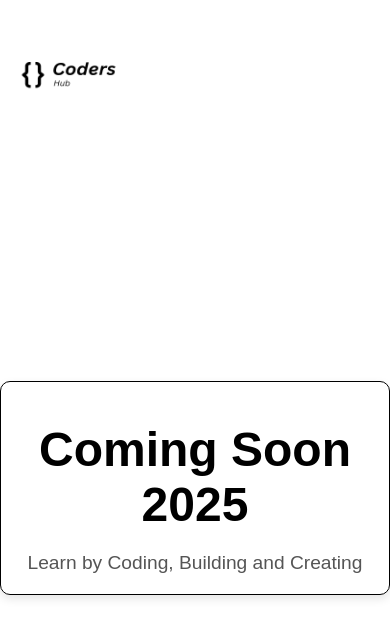
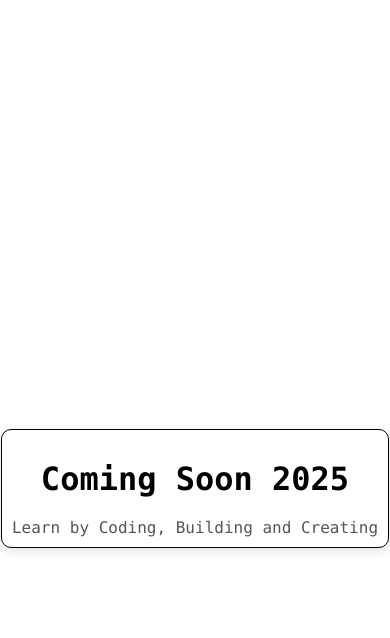
Before and after one commit to Pythonwithsean/CodershubUk, a React (Vite) app in the folder CodershubApp/: page / in a window 390 px wide. Shown: the top 638 px of the page. Built offline with nearby package versions, Linux system fonts and the light colour scheme.

Commit message:
add comingSoon.css

```diff
--- a/CodershubApp/src/styles/Comingsoon.css
+++ b/CodershubApp/src/styles/Comingsoon.css
@@ -5,7 +5,8 @@
   height: 100vh;
   background: white;
   color: black;
-  font-family: "Poppins", sans-serif;
+  font-family: "Monaco", "Menlo", "Ubuntu Mono", "Consolas", "source-code-pro",
+    monospace;
   text-align: center;
 }
 
@@ -18,11 +19,10 @@
 }
 
 .Logo {
-  max-width: 150px;
+  /* max-width: 150px;
   margin-bottom: 20px;
-  animation: fadeIn 2s ease-in-out;
   border-radius: 50%;
-  padding: 10px;
+  padding: 10px; */
 }
 
 h1 {
@@ -47,3 +47,20 @@ p {
     transform: scale(1);
   }
 }
+
+@media screen and (max-width: 768px) {
+  .content {
+    padding: 10px;
+  }
+
+  h1 {
+    font-size: 2rem;
+  }
+
+  p {
+    font-size: 1rem;
+  }
+  .Logo {
+    display: none;
+  }
+}
```
